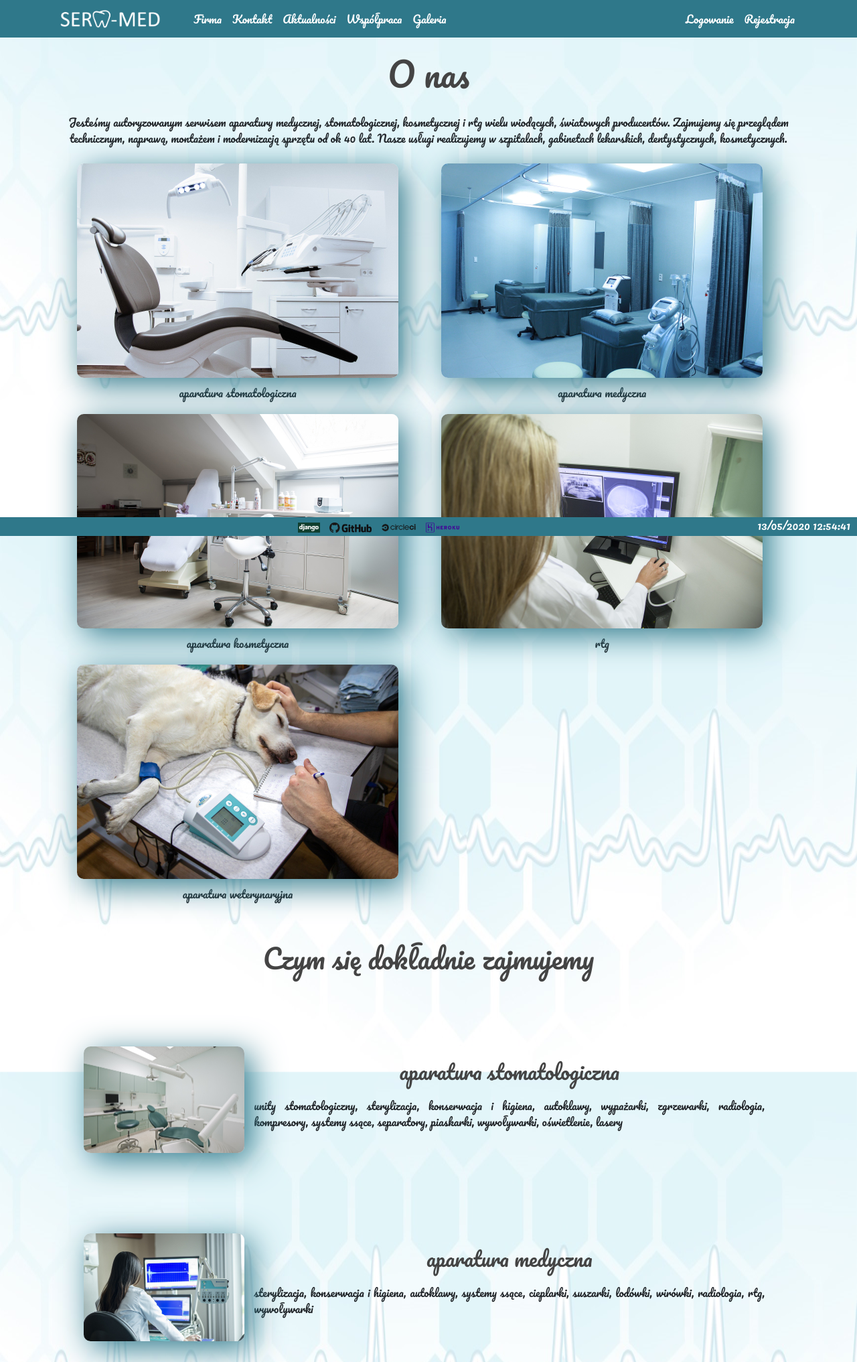
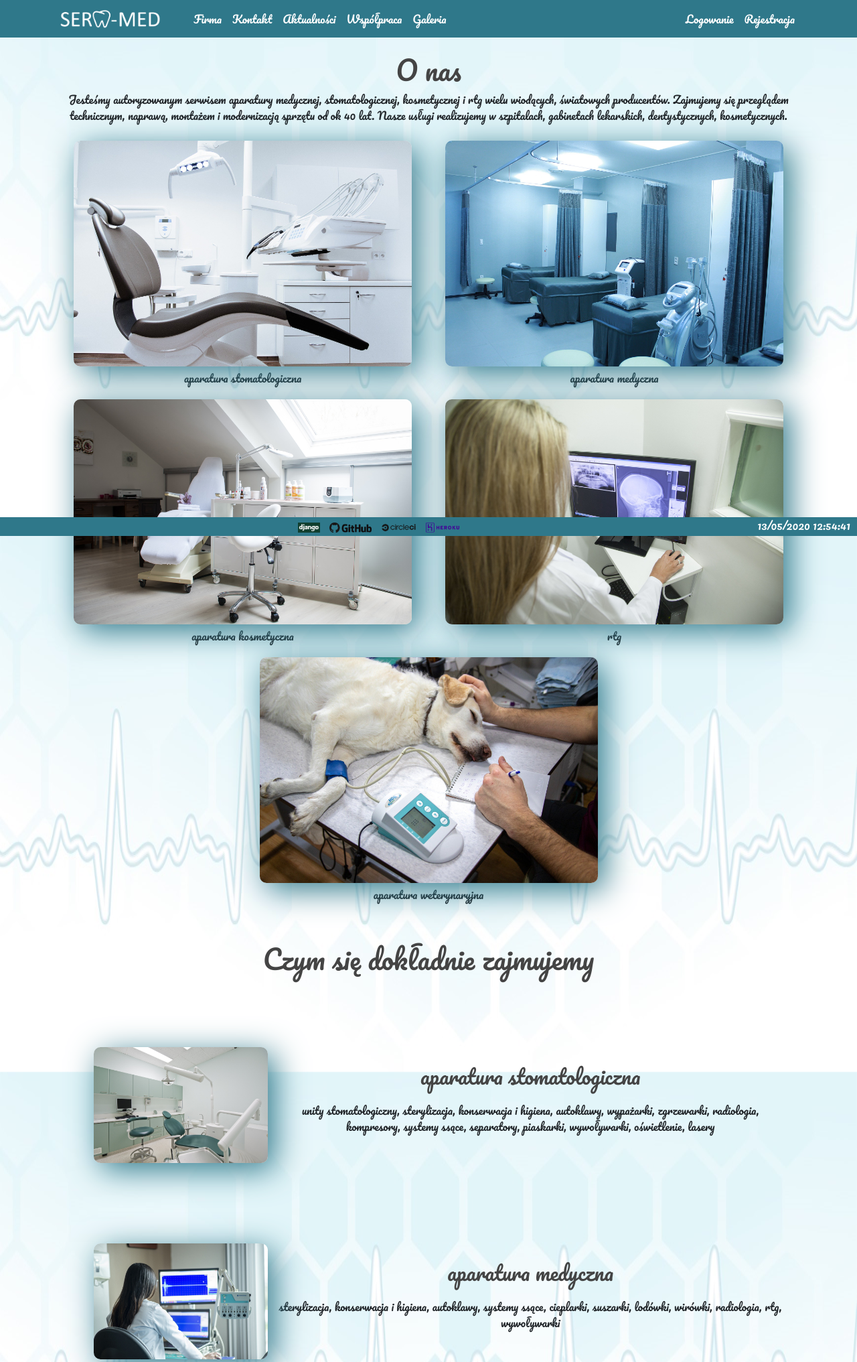
Before and after one commit to piotrek24061988/SERW-MED, a Django app: page / in a window 1280 px wide. Shown: the top 2033 px of the page at 67% size. Run offline with Django 3.2, Linux system fonts and the light colour scheme; some libraries are stand-ins or nearby versions.

Commit message:
mainpage bootstrap grid

```diff
--- a/serw_med/news/static/main.css
+++ b/serw_med/news/static/main.css
@@ -178,14 +178,7 @@ a:hover {
 }
 
 .domains {
-  align-items: center;
-}
-
-.ourdomain {
-    display: inline-block;
-    margin-left: 20px;
-    margin-right: 20px;
-    text-align: center;
+  text-align: center;
 }
 
 .ourdomain img {
@@ -194,8 +187,7 @@ a:hover {
 }
 
 .domainfoto {
-    max-width: 100%;
-    width: 480px;
+    width: 100%;
     height: auto;
     filter: brightness(100%);
 }
@@ -215,21 +207,16 @@ figure {
 }
 
 figcaption {
-    margin-top: 10px;
+    margin-top: 5px;
 }
 
 .details {
-    margin-left: auto;
-    margin-right: auto;
-    width: 100%;
     text-align: center;
     padding-top: 50px;
     padding-bottom: 50px;
 }
 
 .domeindetail {
-    padding: 10px;
-    text-align: justify;
     padding-top: 60px;
     padding-bottom: 60px;
 }
@@ -239,7 +226,7 @@ figcaption {
     margin-left: 30px;
     margin-right: 10px;
     max-width: 100%;
-    width: 240px;
+    width: 260px;
     height: auto;
 }
 
--- a/serw_med/news/templates/about.html
+++ b/serw_med/news/templates/about.html
@@ -9,21 +9,20 @@
 
     <article>
 
-        <section>
+        <section class="domains">
+
+            <div class="container">
+
                 <header>
-
-                <div class="whatwedo">
                     <h1>O nas</h1>
                     <p>Jesteśmy autoryzowanym serwisem aparatury medycznej, stomatologicznej, kosmetycznej i rtg wielu wiodących,
                         światowych producentów. Zajmujemy się przeglądem technicznym, naprawą, montażem i modernizacją sprzętu od ok 40 lat.
                         Nasze usługi realizujemy w szpitalach, gabinetach lekarskich, dentystycznych, kosmetycznych.</p>
-                </div>
-
                 </header>
 
-            <div class="domains">
+                <div class="row">
 
-                <div class="ourdomain">
+                    <div class="col-md-6 ourdomain">
                         <figure>
                             <a href="#" id="link1">
                                 <img class="domainfoto domainfoto2" src="/media/domains/dent.jpg">
@@ -32,7 +31,7 @@
                         </figure>
                     </div>
 
-                <div class="ourdomain">
+                    <div class="col-md-6 ourdomain">
                         <figure>
                             <a href="#" id="link2">
                                 <img class="domainfoto domainfoto2" src="/media/domains/hospital.jpg">
@@ -41,7 +40,7 @@
                         </figure>
                     </div>
 
-                <div class="ourdomain" id="link3">
+                    <div class="col-md-6 ourdomain" id="link3">
                         <figure>
                             <a href="#">
                                 <img class="domainfoto domainfoto2" src="/media/domains/cosmetology.jpg">
@@ -50,7 +49,7 @@
                         </figure>
                     </div>
 
-                <div class="ourdomain" id="link4">
+                    <div class="col-md-6 ourdomain" id="link4">
                         <figure>
                             <a href="#">
                                 <img class="domainfoto domainfoto2" src="/media/domains/rtg.jpg">
@@ -59,7 +58,7 @@
                         </figure>
                     </div>
 
-                <div class="ourdomain" id="link5">
+                    <div class="col-md-6 ourdomain offset-md-3" id="link5">
                         <figure>
                             <a href="#">
                                 <img class="domainfoto domainfoto2" src="/media/domains/vet.jpg">
@@ -69,16 +68,21 @@
                     </div>
 
                 </div>
+            </div>
 
         </section>
 
-            <div class="details">
+        <section class="details">
+
+            <div class="container">
 
                 <header class="mb-5">
                     <h1>Czym się dokładnie zajmujemy</h1>
                 </header>
 
-                <div class="domeindetail" id="link1dent">
+                <div class="row">
+
+                    <div class="col-md-12 domeindetail" id="link1dent">
                         <div class="domeindetailimage">
                             <img class="domainfoto" src="/media/domains/dent2.jpg">
                         </div>
@@ -90,7 +94,7 @@
                         </div>
                     </div>
 
-                <div class="domeindetail" id="link2dent">
+                    <div class="col-md-12 domeindetail" id="link2dent">
                         <div class="domeindetailimage">
                             <img class="domainfoto" src="/media/domains/hospital2.jpg">
                         </div>
@@ -102,7 +106,7 @@
                         </div>
                     </div>
 
-                 <div class="domeindetail" id="link3dent">
+                     <div class="col-md-12 domeindetail" id="link3dent">
                         <div class="domeindetailimage">
                             <img class="domainfoto" src="/media/domains/cosmetology2.jpg">
                         </div>
@@ -114,7 +118,7 @@
                         </div>
                     </div>
 
-                 <div class="domeindetail" id="link4dent">
+                     <div class="col-md-12 domeindetail" id="link4dent">
                         <div class="domeindetailimage">
                             <img class="domainfoto" src="/media/domains/rtg2.jpg">
                         </div>
@@ -125,7 +129,7 @@
                         </div>
                     </div>
 
-                <div class="domeindetail" id="link5dent">
+                    <div class="col-md-12 domeindetail" id="link5dent">
                         <div class="domeindetailimage">
                             <img class="domainfoto" src="/media/domains/vet2.jpg">
                         </div>
@@ -137,6 +141,9 @@
                     </div>
 
                 </div>
+
+            </div>
+        </section>
 
         <section>
 
--- a/serw_med/news/templates/base.html
+++ b/serw_med/news/templates/base.html
@@ -99,9 +99,10 @@
         <!-- Optional JavaScript -->
         <!-- jQuery first, then Popper.js, then Bootstrap JS -->
         <script src="https://code.jquery.com/jquery-3.2.1.slim.min.js" integrity="sha384-KJ3o2DKtIkvYIK3UENzmM7KCkRr/rE9/Qpg6aAZGJwFDMVNA/GpGFF93hXpG5KkN" crossorigin="anonymous"></script>
-        <script src="https://ajax.googleapis.com/ajax/libs/jquery/3.4.1/jquery.min.js"></script>
         <script src="https://cdnjs.cloudflare.com/ajax/libs/popper.js/1.12.9/umd/popper.min.js" integrity="sha384-ApNbgh9B+Y1QKtv3Rn7W3mgPxhU9K/ScQsAP7hUibX39j7fakFPskvXusvfa0b4Q" crossorigin="anonymous"></script>
         <script src="https://maxcdn.bootstrapcdn.com/bootstrap/4.0.0/js/bootstrap.min.js" integrity="sha384-JZR6Spejh4U02d8jOt6vLEHfe/JQGiRRSQQxSfFWpi1MquVdAyjUar5+76PVCmYl" crossorigin="anonymous"></script>
+
+        <script src="https://ajax.googleapis.com/ajax/libs/jquery/3.4.1/jquery.min.js"></script>
     </body>
 
 </html>
```
Lines whose indentation alone changed are shown as unchanged.
